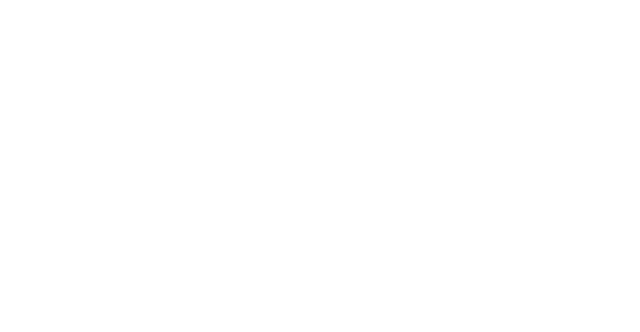
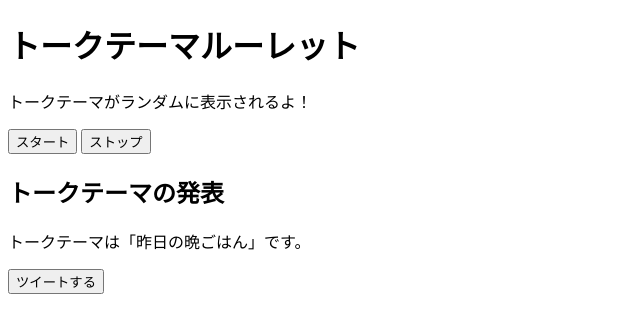
Before and after one commit to maiamea/talk-theme-roulette, a plain HTML site: page index.html in a window 1280 px wide. Shown: the whole page, without its empty margins (0-640 px from the left). Drawn offline with Linux system fonts and the light colour scheme.

Commit message:
トークテーマ決定後画面のモックアップ

```diff
--- a/index.html
+++ b/index.html
@@ -5,8 +5,16 @@
   <meta http-equiv="X-UA-Compatible" content="IE=edge">
   <meta name="viewport" content="width=device-width, initial-scale=1.0">
   <title>トークテーマルーレット</title>
+  <link rel="stylesheet" href="style.css">
 </head>
 <body>
-
+  <h1>トークテーマルーレット</h1>
+  <p>トークテーマがランダムに表示されるよ！</p>
+  <button>スタート</button>
+  <button>ストップ</button>
+  <h2>トークテーマの発表</h2>
+  <p>トークテーマは「昨日の晩ごはん」です。</p>
+  <button>ツイートする</button>
+  <script src="index.js"></script>
 </body>
 </html>
--- /dev/null
+++ b/index.js
@@ -0,0 +1 @@
+'use strict';
```
Also changed, not shown: style.css (added).
